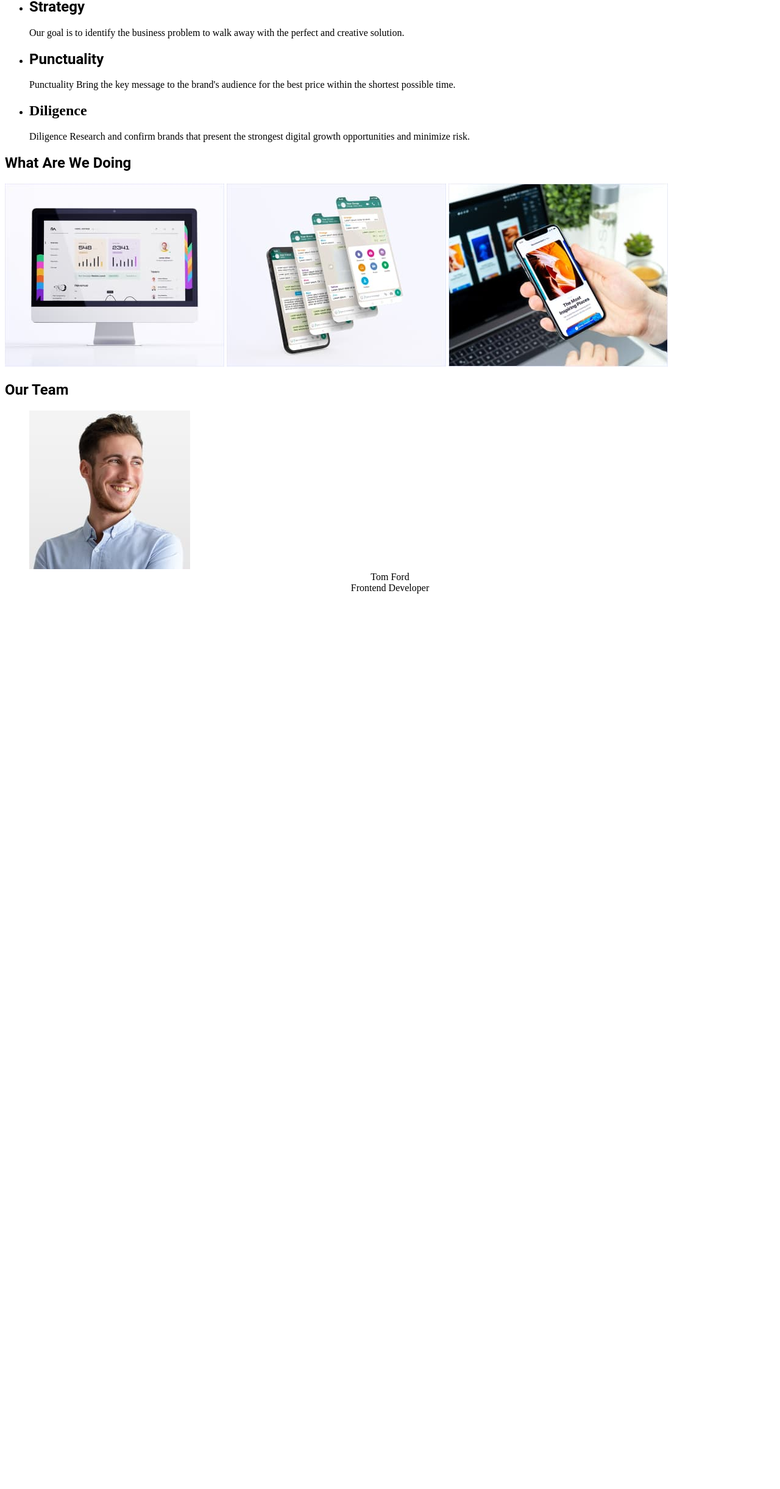
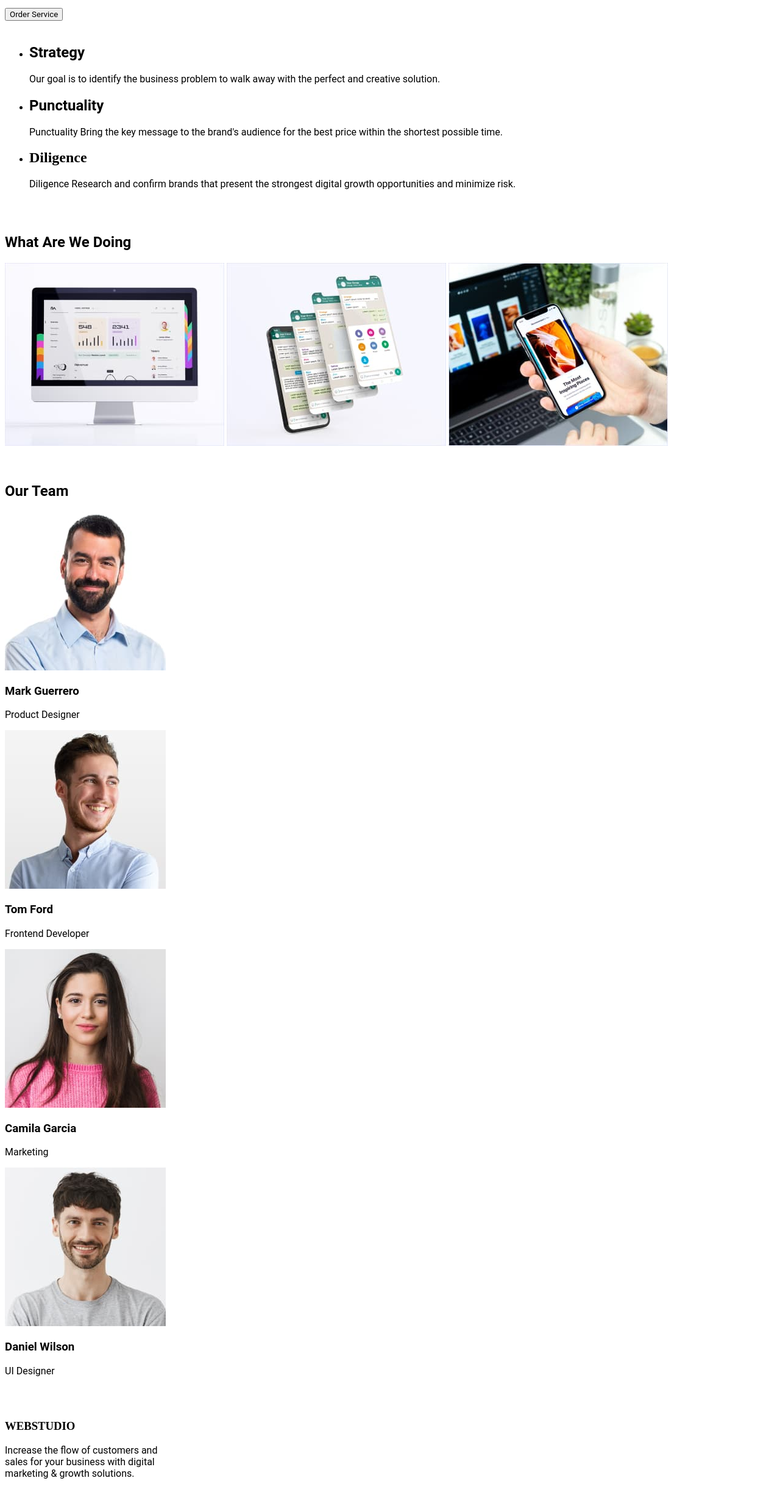
Before and after one commit to skyshake/goit-markup-hw-01, a plain HTML site: page index.html in a window 1280 px wide. Shown: the part 301-2742 px from the top of the page at 61% size. Before the commit the page ends 1290 px from the top, so only its background shows below. Drawn offline with Linux system fonts and the light colour scheme.

Commit message:
june 25 (final)

```diff
--- a/index.html
+++ b/index.html
@@ -1,15 +1,15 @@
 <!DOCTYPE html>
-<html>
+<html lang="en">
   <head>
     <title>Document</title>
   </head>
   <body>
     <!--Header -->
     <header>
-      <!--Nav bar-->
+      <!--Menu Nav-->
       <nav>
         <p>
-          <a href="WEBSTUDIO">WEBSTUDIO</a>
+          <a href="WEBSTUDIO" style="font-family: raleway">WEBSTUDIO</a>
         </p>
         <ul>
           <li style="font-family: roboto">Studio</li>
@@ -29,75 +29,102 @@
           >
         </li>
       </ul>
+      <br />
+      <!--hero image header 1-->
+      <h1 Solutions style="font-family: roboto">
+        Effective Solutions <br />for your Business
+      </h1>
+      <button type="button" style="font-family: roboto">Order Service</button>
+      <br /><br />
     </header>
+    <!--main body-->
     <main>
-      <!--main body-->
-      <section>
-        <!--sec 1-->
-        <h1 Solutions style="font-family: roboto">
-          Solutions <br />for your Business
-        </h1>
-      </section>
-      <button type="button" style="font-family: roboto">Order Service</button>
-      <!--sec 2-->
+      <!--sec 1 Features-->
       <section>
         <ul>
           <li>
             <h2 style="font-family: roboto">Strategy</h2>
-            <p>
+            <p style="font-family: roboto">
               Our goal is to identify the business problem to walk away with the
               perfect and creative solution.
             </p>
           </li>
           <li>
             <h2 style="font-family: roboto">Punctuality</h2>
-            <p>
+            <p <p style="font-family: roboto">
               Punctuality Bring the key message to the brand's audience for the
               best price within the shortest possible time.
             </p>
           </li>
           <li>
             <h2>Diligence</h2>
-            <p>
+            <p <p style="font-family: roboto">
               Diligence Research and confirm brands that present the strongest
               digital growth opportunities and minimize risk.
             </p>
           </li>
         </ul>
       </section>
-      <!--sec 3-->
+      <br /><br />
+      <!--sec 2 header 2-->
       <section>
         <h2 style="font-family: roboto">What Are We Doing</h2>
         <img
           src="images\img 1.jpg"
-          style="width: 360px"
+          alt="Monitor"
+          width="360px"
           height="300px"
-          alt="monitor"
         />
         <img
           src="images\img 2.jpg"
-          style="width: 360px"
+          alt="mobiles"
+          width="360px"
           height="300px"
-          alt="mobiles"
         />
-        <img
-          src="images\img 3.jpg"
-          style="width: 360px"
-          height="300px"
-          alt="laptop"
-        />
+        <img src="images\img 3.jpg" alt="laptop" width="360px" height="300px" />
       </section>
-      <!--sec 3-->
+      <br /><br />
+      <!--sec 3 team card-->
       <section>
         <h2 Team style="font-family: roboto">Our Team</h2>
-        <figure>
-          <img src="images\FD.jpg" />
-          <figcaption style="text-align: center">
-            Tom Ford<br />
-            Frontend Developer
-          </figcaption>
-        </figure>
+        <img
+          src="images\PD.jpg"
+          alt="Mark Guerrero"
+          width="264px"
+          height="260px"
+        />
+        <h3 style="font-family: roboto">Mark Guerrero</h3>
+        <p style="font-family: roboto">Product Designer</p>
+        <img src="images\FD.jpg" alt="Tom Ford" width="264px" height="260px" />
+        <h3 style="font-family: roboto">Tom Ford</h3>
+        <p style="font-family: roboto">Frontend Developer</p>
+        <img
+          src="images\MKTG.jpg"
+          alt="Camila Garcia"
+          width="264px"
+          height="260px"
+        />
+        <h3 style="font-family: roboto">Camila Garcia</h3>
+        <p style="font-family: roboto">Marketing</p>
+        <img
+          src="images\UI D.jpg"
+          alt="Daniel Wilson"
+          width="264px"
+          height="260px"
+        />
+        <h3 style="font-family: roboto">Daniel Wilson</h3>
+        <p style="font-family: roboto">UI Designer</p>
       </section>
     </main>
+    <br /><br />
+    <!--Footer-->
+    <footer>
+      <h3 style="font-family: raleway">WEBSTUDIO</h3>
+      <p style="font-family: roboto">
+        Increase the flow of customers and <br />
+        sales for your business with digital <br />
+        marketing & growth solutions.
+      </p>
+    </footer>
   </body>
 </html>
```
